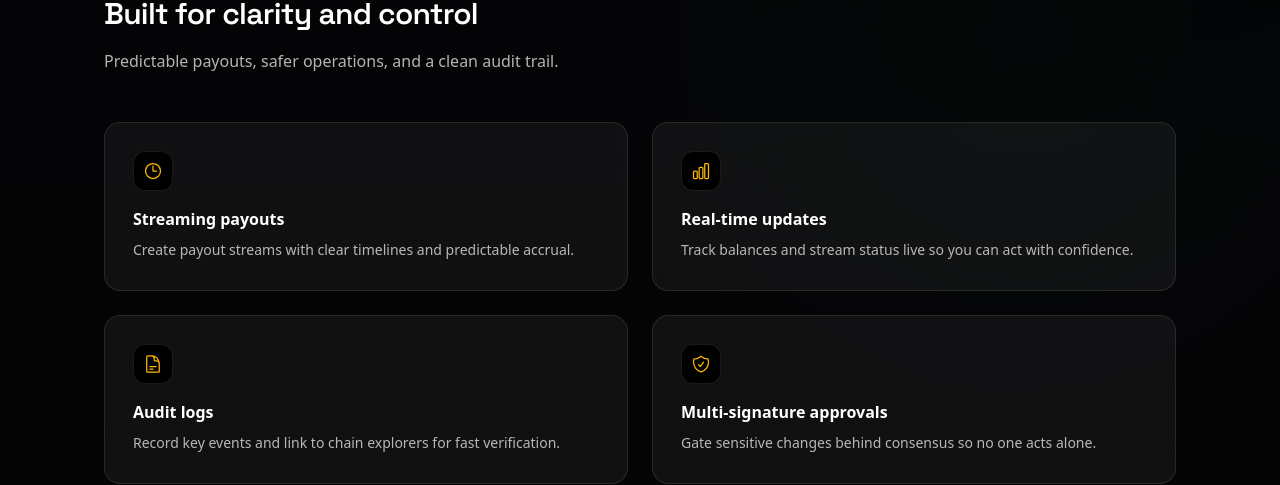
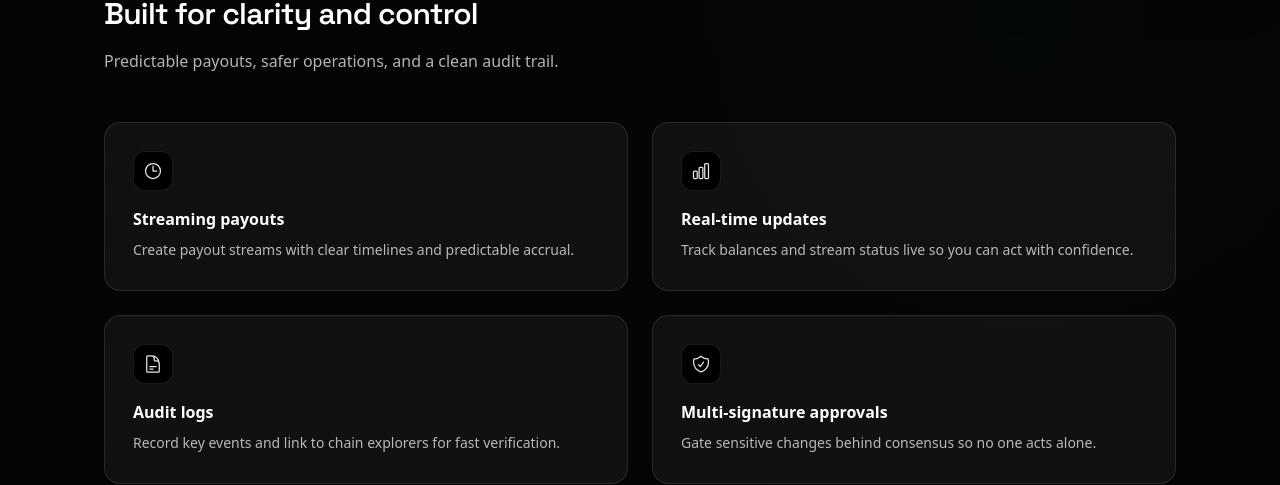
Before and after one commit to nightmare634/voidstream, a SvelteKit app: page / in a window 1280 px wide. Shown: the part 808-1293 px from the top of the page. Built offline with nearby package versions, Linux system fonts and the light colour scheme; no server answers; what pocketbase would draw is missing.

Commit message:
Make feature icons white

```diff
--- a/src/routes/+page.svelte
+++ b/src/routes/+page.svelte
@@ -89,7 +89,7 @@
 
 					<div class="mt-12 grid gap-6 md:grid-cols-2">
 						<div class="vs-feature-card">
-							<div class="flex h-10 w-10 items-center justify-center rounded-xl bg-black border border-white/10 text-amber-400">
+							<div class="flex h-10 w-10 items-center justify-center rounded-xl bg-black border border-white/10 text-white/90">
 								<svg class="h-5 w-5" fill="none" viewBox="0 0 24 24" stroke="currentColor" stroke-width="1.5">
 									<path stroke-linecap="round" stroke-linejoin="round" d="M12 6v6h4.5m4.5 0a9 9 0 1 1-18 0 9 9 0 0 1 18 0Z" />
 								</svg>
@@ -100,7 +100,7 @@
 							</p>
 						</div>
 						<div class="vs-feature-card">
-							<div class="flex h-10 w-10 items-center justify-center rounded-xl bg-black border border-white/10 text-amber-400">
+							<div class="flex h-10 w-10 items-center justify-center rounded-xl bg-black border border-white/10 text-white/90">
 								<svg class="h-5 w-5" fill="none" viewBox="0 0 24 24" stroke="currentColor" stroke-width="1.5">
 									<path stroke-linecap="round" stroke-linejoin="round" d="M3 13.125C3 12.504 3.504 12 4.125 12h2.25c.621 0 1.125.504 1.125 1.125v6.75C7.5 20.496 6.996 21 6.375 21h-2.25A1.125 1.125 0 0 1 3 19.875v-6.75ZM9.75 8.625c0-.621.504-1.125 1.125-1.125h2.25c.621 0 1.125.504 1.125 1.125v11.25c0 .621-.504 1.125-1.125 1.125h-2.25a1.125 1.125 0 0 1-1.125-1.125V8.625ZM16.5 4.125c0-.621.504-1.125 1.125-1.125h2.25C20.496 3 21 3.504 21 4.125v15.75c0 .621-.504 1.125-1.125 1.125h-2.25a1.125 1.125 0 0 1-1.125-1.125V4.125Z" />
 								</svg>
@@ -111,7 +111,7 @@
 							</p>
 						</div>
 						<div class="vs-feature-card">
-							<div class="flex h-10 w-10 items-center justify-center rounded-xl bg-black border border-white/10 text-amber-400">
+							<div class="flex h-10 w-10 items-center justify-center rounded-xl bg-black border border-white/10 text-white/90">
 								<svg class="h-5 w-5" fill="none" viewBox="0 0 24 24" stroke="currentColor" stroke-width="1.5">
 									<path stroke-linecap="round" stroke-linejoin="round" d="M19.5 14.25v-2.625a3.375 3.375 0 0 0-3.375-3.375h-1.5A1.125 1.125 0 0 1 13.5 7.125v-1.5a3.375 3.375 0 0 0-3.375-3.375H8.25m0 12.75h7.5m-7.5 3H12M10.5 2.25H5.625c-.621 0-1.125.504-1.125 1.125v17.25c0 .621.504 1.125 1.125 1.125h12.75c.621 0 1.125-.504 1.125-1.125V11.25a9 9 0 0 0-9-9Z" />
 								</svg>
@@ -122,7 +122,7 @@
 							</p>
 						</div>
 						<div class="vs-feature-card">
-							<div class="flex h-10 w-10 items-center justify-center rounded-xl bg-black border border-white/10 text-amber-400">
+							<div class="flex h-10 w-10 items-center justify-center rounded-xl bg-black border border-white/10 text-white/90">
 								<svg class="h-5 w-5" fill="none" viewBox="0 0 24 24" stroke="currentColor" stroke-width="1.5">
 									<path stroke-linecap="round" stroke-linejoin="round" d="M9 12.75 11.25 15 15 9.75m-3-7.036A11.959 11.959 0 0 1 3.598 6 11.99 11.99 0 0 0 3 9.749c0 5.592 3.824 10.29 9 11.623 5.176-1.332 9-6.03 9-11.622 0-1.31-.21-2.571-.598-3.751h-.152c-3.196 0-6.1-1.248-8.25-3.285Z" />
 								</svg>
```
